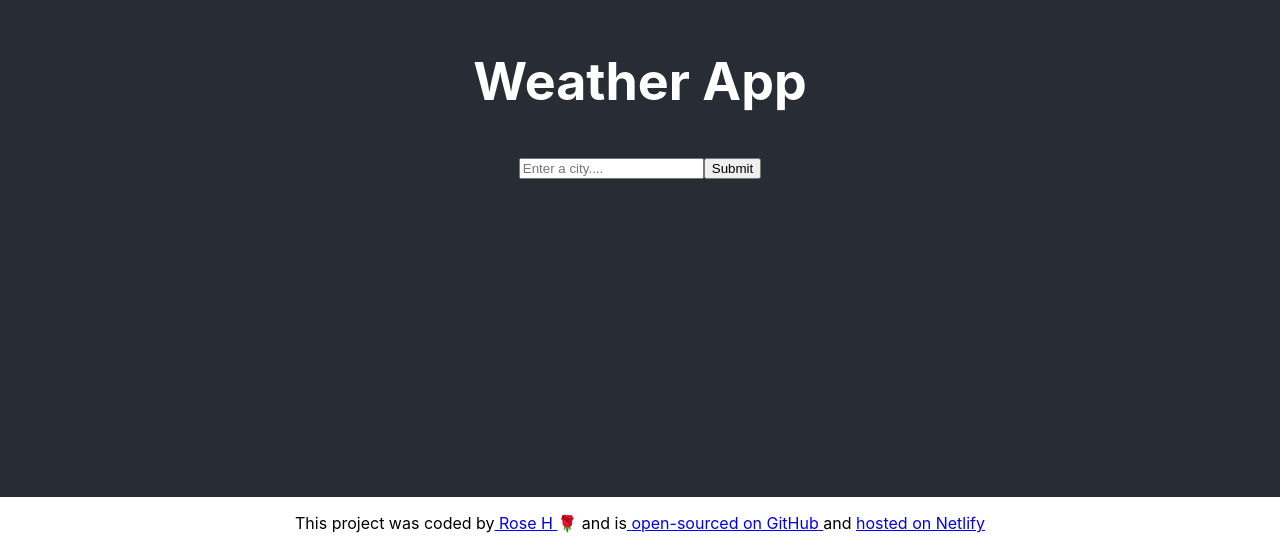
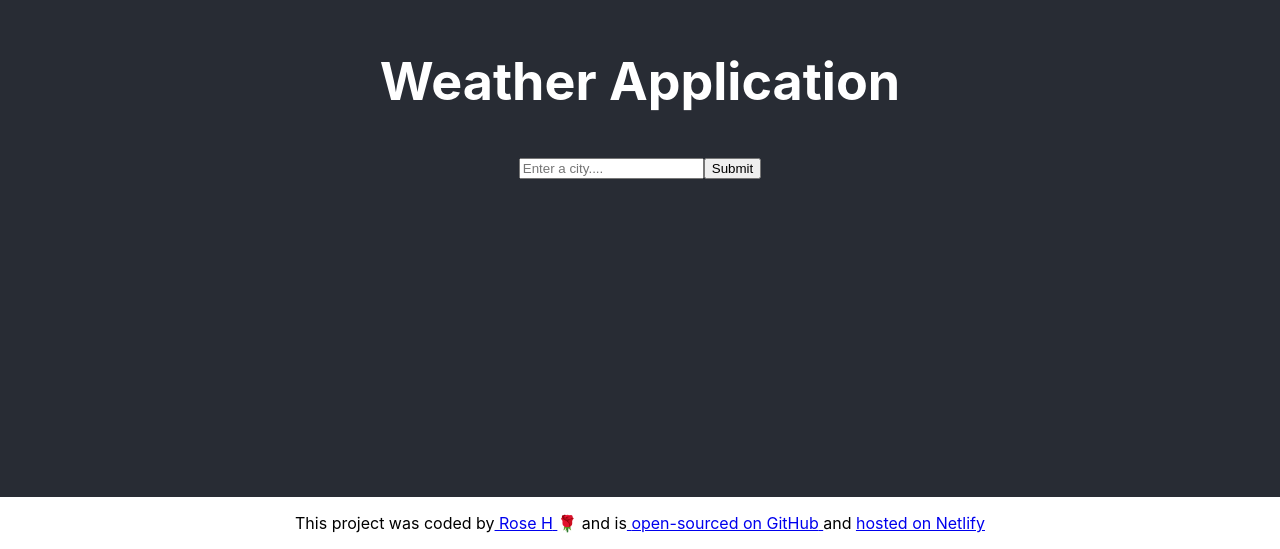
Before and after one commit to rhogarth91/weather-app-react, a React (Create React App) app: page / in a window 1280 px wide. Shown: the part 303-852 px from the top of the page. Built offline with nearby package versions, Linux system fonts and the light colour scheme.

Commit message:
h1 amended

```diff
--- a/src/App.css
+++ b/src/App.css
@@ -12,3 +12,7 @@
   font-size: calc(10px + 2vmin);
   color: white;
 }
+
+.form {
+  font-size: calc(10px + 2vmin);
+}
--- a/src/App.js
+++ b/src/App.js
@@ -7,7 +7,7 @@ function App() {
   return (
     <div className="App">
       <header className="App-header">
-        <h1>Weather App</h1>
+        <h1>Weather Application</h1>
         <Weather />
       </header>
 
```
